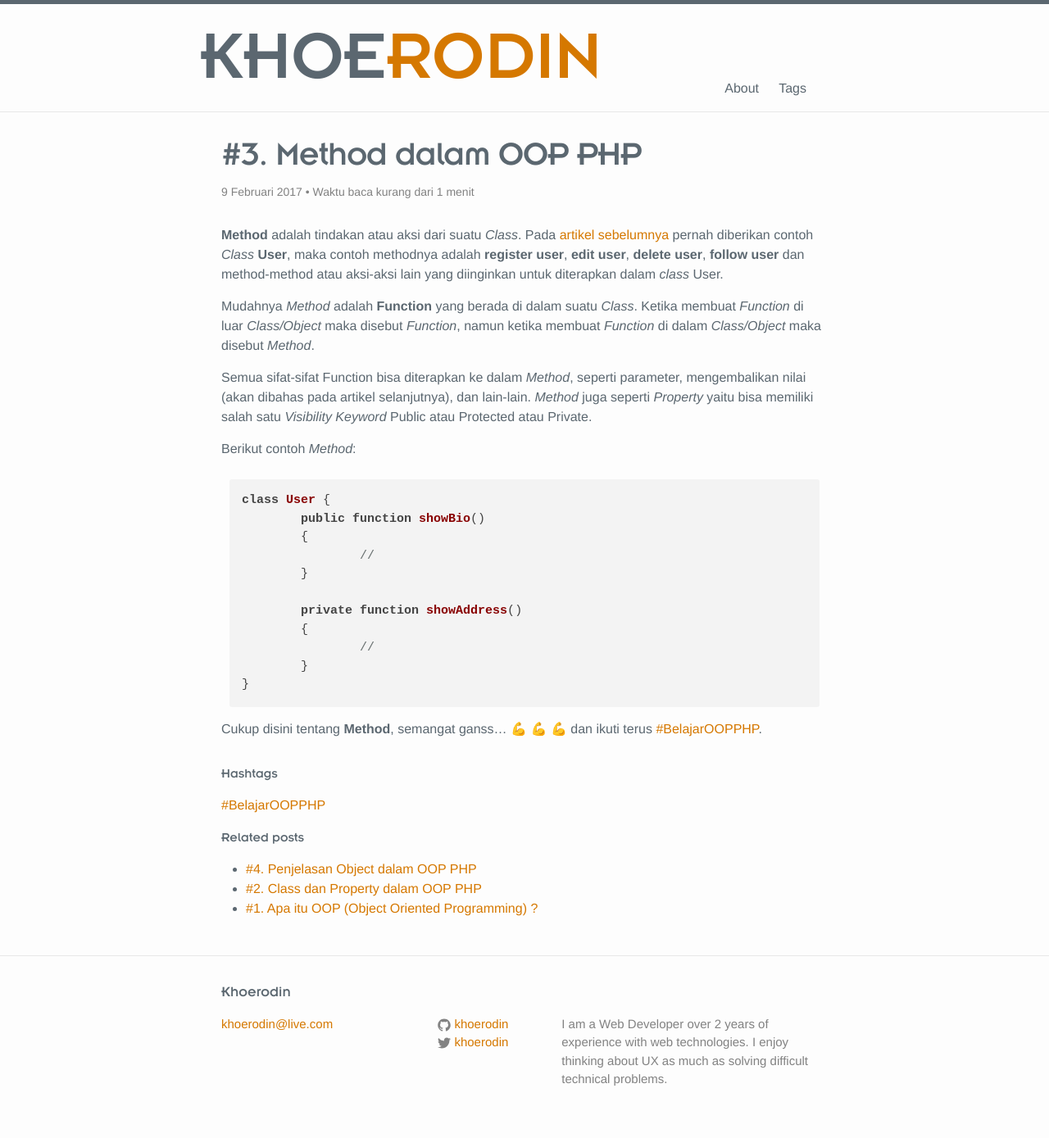
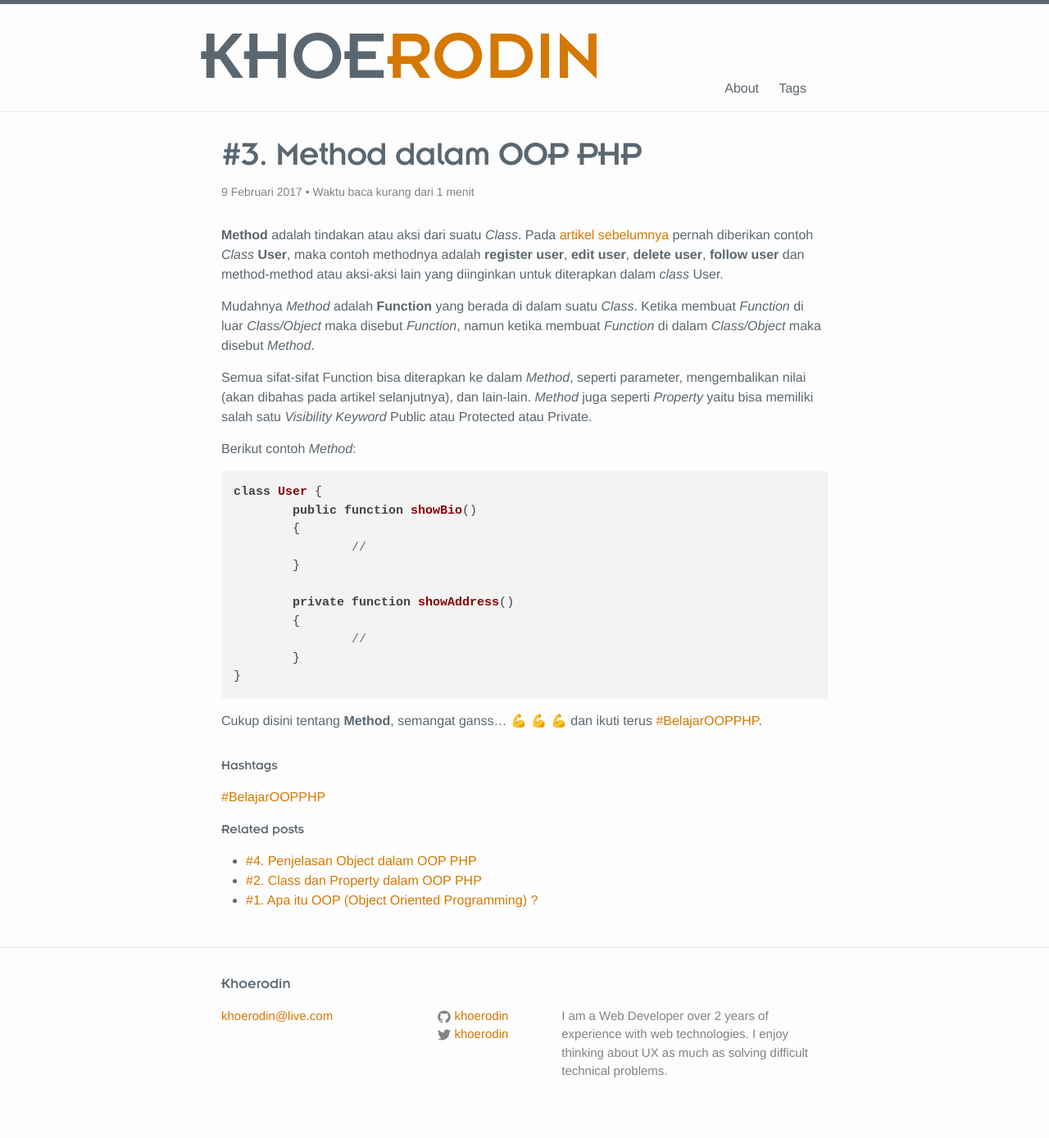
Before and after one commit to khoerodin/khoerodin.github.io, a Jekyll site: the page built from _posts/2017-02-09-method-dalam-oop-php.md, in a window 1280 px wide. Shown: the whole page at 82% size. Built offline with Jekyll 4.4.1, drawn with Linux system fonts in a browser that asks for light colours; nearby versions of some CDN libraries; emoji names are drawn with the system emoji font; comment, search, counter and statistics services are not loaded.

Commit message:
remove padding for syntax

```diff
--- a/assets/css/style.css
+++ b/assets/css/style.css
@@ -132,7 +132,6 @@ code {
   padding: 1px 5px; }
 
 pre {
-  padding: 10px 10px 0px 10px;
   overflow-x: auto;
   white-space: pre-wrap; }
   pre > code {
```
